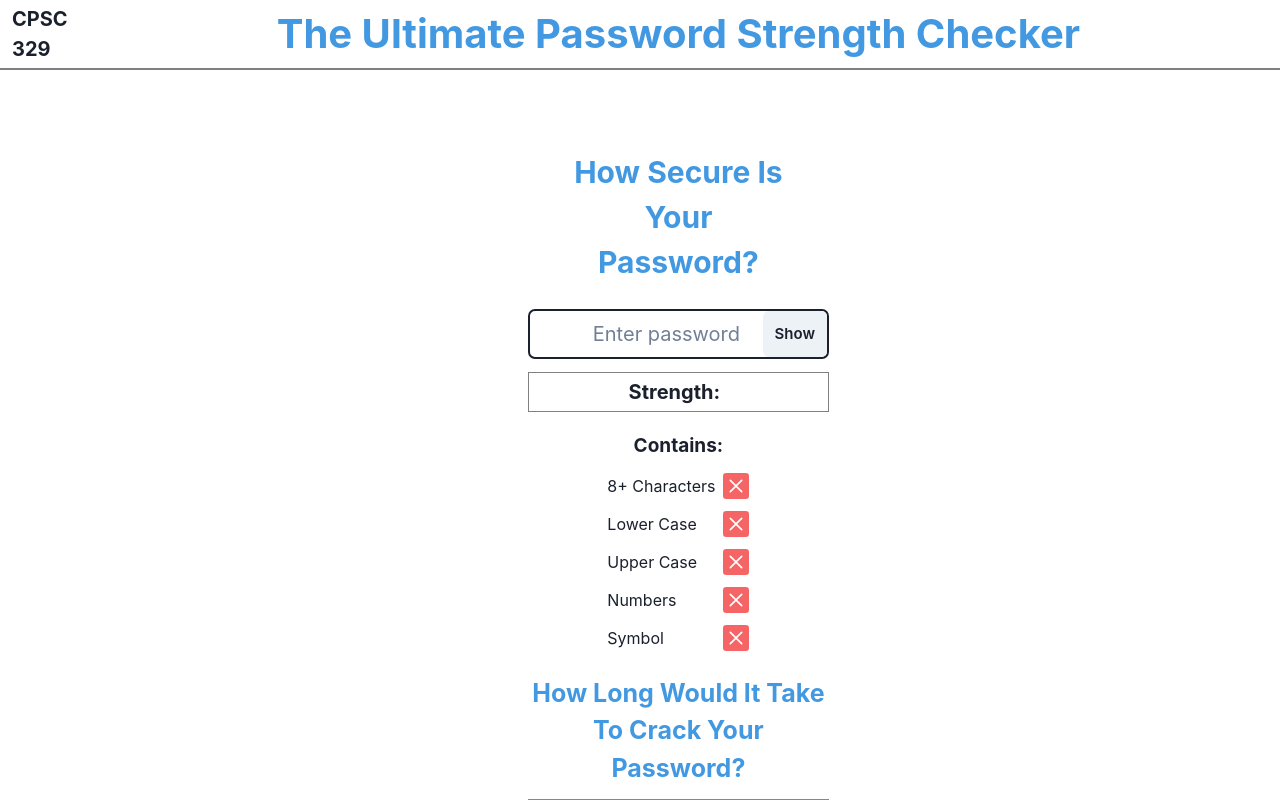
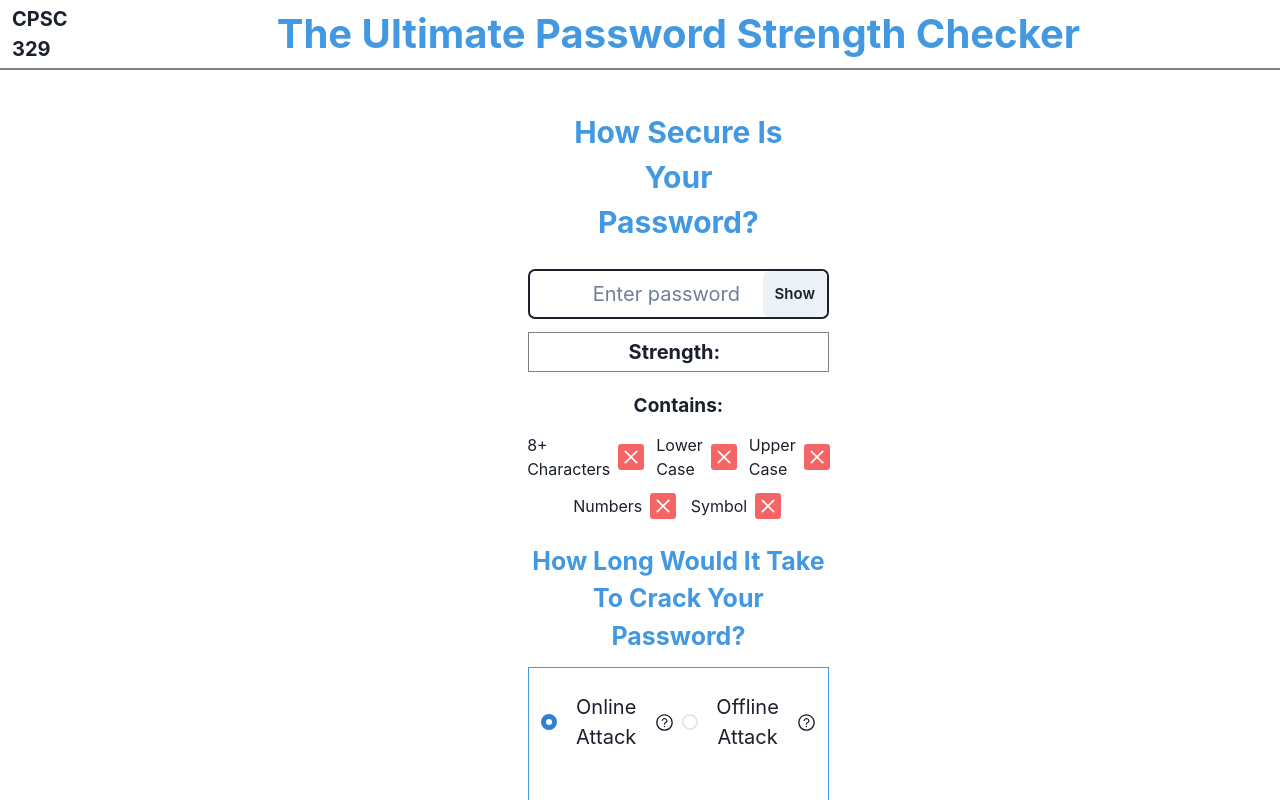
Before and after one commit to umar-ahmed1/react-password-project, a React (Create React App) app: page / in a window 1280 px wide. Shown: the top 800 px of the page. Built offline with nearby package versions, Linux system fonts and the light colour scheme.

Commit message:
made contains horizontal, fixed formatting

```diff
--- a/src/components/Password.js
+++ b/src/components/Password.js
@@ -52,7 +52,7 @@ export default function Password() {
         direction="column"
         justify="center"
         align="center"
-        mt={20}
+        mt={10}
         ml={{ base: '0%', lg: '6%' }}
       >
         <Flex
--- a/src/components/PasswordContains.js
+++ b/src/components/PasswordContains.js
@@ -34,9 +34,10 @@ export default function PasswordContains(props) {
   }
 
   return (
-    <Stack spacing={3} align="center" justify="center" mt={5}>
-      <Text fontWeight={700} fontSize='19px'>Contains:</Text>
-      <Flex align="center" justify="space-between" width='100%'>
+    <>
+    <Text mt={5} mb={3} fontWeight={700} fontSize='19px'>Contains:</Text>
+    <Stack spacing={3} align="center" justify="center" direction='row' width='100%'>
+      <Flex align="center" justify="center" width='100%'>
         <Text mr={2}>8+ Characters</Text>
         <Icon
           fontSize={
@@ -53,7 +54,7 @@ export default function PasswordContains(props) {
           }
         ></Icon>
       </Flex>
-      <Flex align="center" justify="space-between" width='100%'>
+      <Flex align="center" justify="center" width='100%'>
         <Text mr={2}>Lower Case</Text>
         <Icon
 
@@ -70,7 +71,7 @@ export default function PasswordContains(props) {
           }
         ></Icon>
       </Flex>
-      <Flex align="center" justify="space-between" width='100%'>
+      <Flex align="center" justify="center" width='100%'>
         <Text mr={2}>Upper Case</Text>
         <Icon
           fontSize={hasUppercase(props.password) ? 29 : 26}
@@ -84,7 +85,9 @@ export default function PasswordContains(props) {
           }
         ></Icon>
       </Flex>
-      <Flex align="center" justify="space-between" width='100%'>
+    </Stack>
+    <Stack spacing={3} mt={3} align="center" justify="center" direction='row' width='70%'>
+      <Flex align="center" justify="center" width='100%'>
         <Text mr={2}>Numbers</Text>
         <Icon
           fontSize={hasNumber(props.password) ? 29 : 26}
@@ -98,7 +101,7 @@ export default function PasswordContains(props) {
           }
         ></Icon>
       </Flex>
-      <Flex align="center" justify="space-between" width='100%'>
+      <Flex align="center" justify="center" width='100%'>
         <Text mr={2}>Symbol</Text>
         <Icon
           fontSize={hasSymbol(props.password) ? 29 : 26}
@@ -112,6 +115,8 @@ export default function PasswordContains(props) {
           }
         ></Icon>
       </Flex>
+
     </Stack>
+  </>
   );
 }
--- a/src/components/PersonalizedTips.js
+++ b/src/components/PersonalizedTips.js
@@ -46,9 +46,9 @@ export default function PersonalizedTips({ suggestions, sequence }) {
               mt={1}
               mb={1}
               fontSize="15px"
-              fontWeight={500}
               key={idx}
               align='center'
+              textAlign='center'
             >
                 {item.pattern === 'dictionary' && (<Text>{`-The sequence "${filteredSequence[idx].token}" was found in our dictionary in only ${filteredSequence[idx].guesses} guesses. We suggest to change it`}</Text>)}
                 {item.pattern === 'repeat' && (<Text>{`-The sequence "${filteredSequence[idx].token}" repeats and was found in only ${filteredSequence[idx].guesses} guesses. We suggest to change it`}</Text>)}
```
